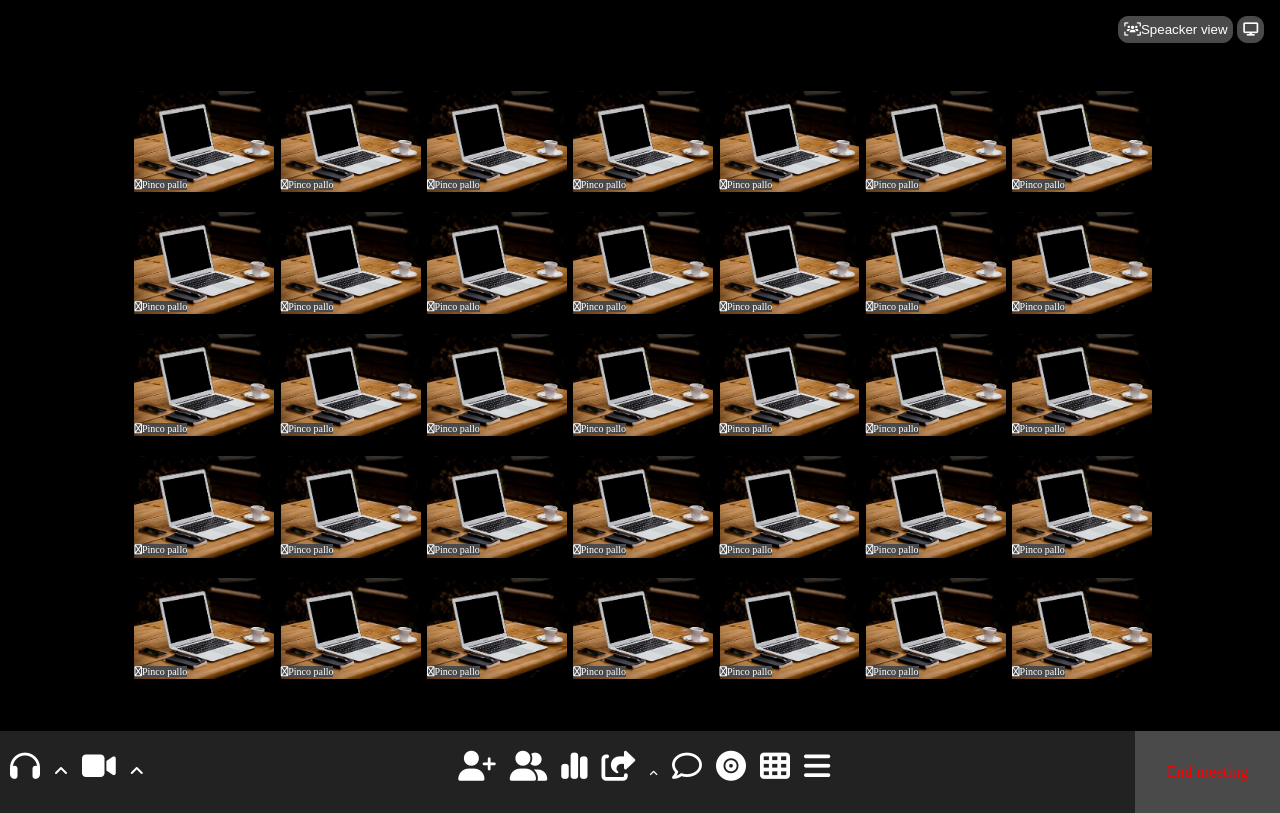
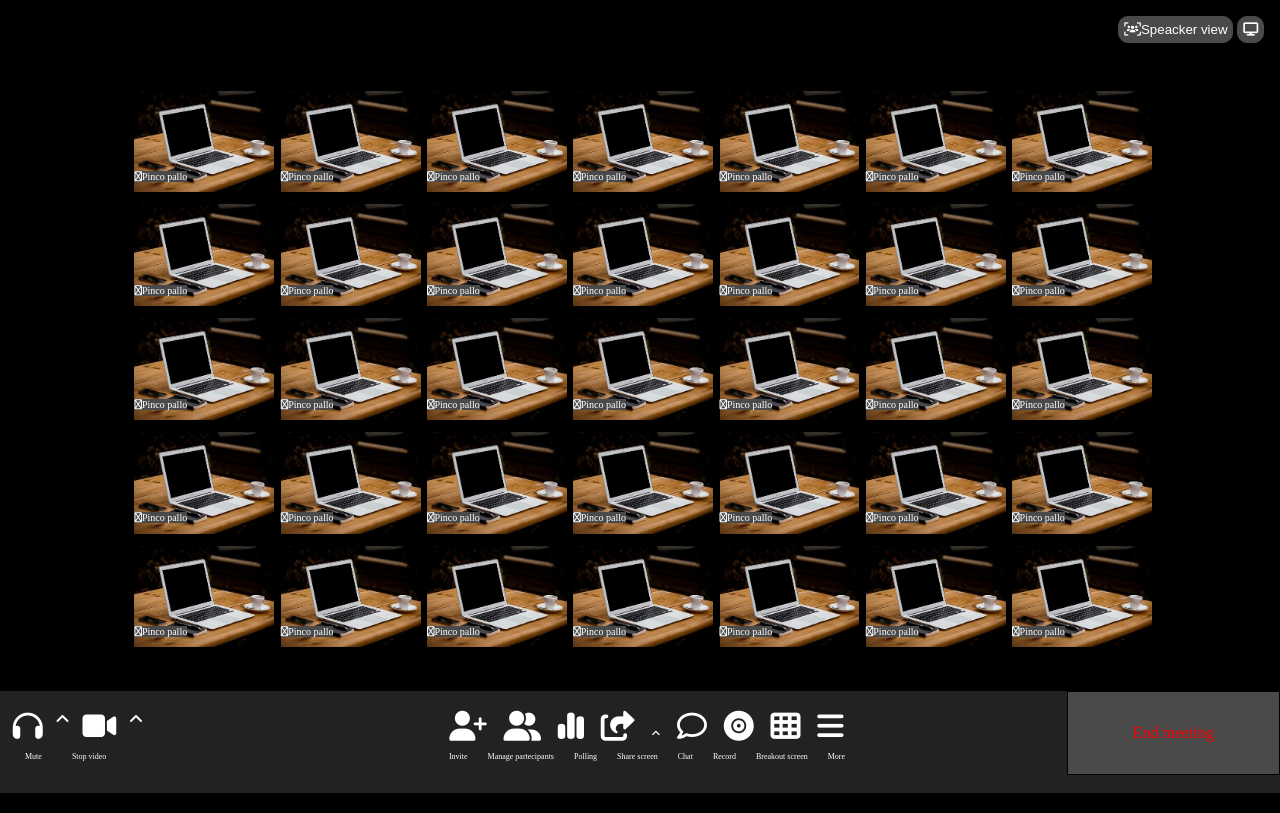
Before and after one commit to MaTtiaa01/html-css-zoom, a plain HTML site: page index.html in a window 1280 px wide. Drawn offline with Linux system fonts and the light colour scheme.

Commit message:
fix icon text

```diff
--- a/assets/css/style.css
+++ b/assets/css/style.css
@@ -36,9 +36,22 @@ img{
 
 .col_7{
     width: calc((100% / 7) * 1);
+    position: relative;
     padding-left: 0.4rem;
-    padding-bottom: 1rem;
-    position: relative;
+    padding-bottom: 0.5rem;
+}
+
+.col_4{
+    width: calc((100% / 12) * 4);
+}
+
+.col_2{
+    width: calc((100% / 12) * 2);
+}
+
+.col_8{
+    width: calc((100% / 12) * 8);
+    text-align: center;
 }
 /* #region header */
 
@@ -76,10 +89,11 @@ footer{
 
 footer .row{
     justify-content: space-between;
+
 }
 
 footer i{
-    margin-left: 10px;
+    margin-left: 0.8rem;
     padding: 20px 0;
     display: block;
 
@@ -95,12 +109,33 @@ footer i{
     display: flex;
 }
 
-.command_left{
 
-}
 .command_right{
     background-color: var(--zo-light);
     color: var(--zo-brillant);
     padding: 2rem;
     height: 100%;
+    text-align: center;
+    border: 1px solid var(--zo-dark);
 }
+
+footer .col_2 span, footer .col_8 span{
+    font-size: 8px;
+    margin-right: 1rem;
+
+}
+
+
+footer .right{
+    height: 0px;
+}
+
+footer .icon_text{
+    position: relative;
+    left: 15px;
+    bottom:30px;
+}
+
+footer .icon_text_left span{
+    margin-left: 10px;
+}
--- a/index.html
+++ b/index.html
@@ -170,7 +170,8 @@
         <div class="bottom_page">
             <div class="row">
 
-                <div class="command_left ">
+                <div class="col_2 ">
+                    <div class="command_left d_flex">
 
                         <i class="fa-solid fa-headphones big"></i>
                         <i class="fa-solid fa-angle-up"></i>
@@ -179,8 +180,12 @@
 
                     </div>
 
+                </div>
 
 
+
+
+                <div class="col_8">
                     <div class="command_center">
                         <i class="fa-solid fa-user-plus big"></i>
                         <i class="fa-solid fa-user-group big"></i>
@@ -191,11 +196,43 @@
                         <i class="fa-solid fa-record-vinyl big"></i>
                         <i class="fa-solid fa-table-cells big"></i>
                         <i class="fa-solid fa-bars big"></i>
+
+
                     </div>
+                </div>
+
+               <div class="col_2">
                     <div class="command_right">
                         End meeting
                     </div>
                </div>
+
+               <div class="col_2 icon_text_left icon_text">
+                    <span>Mute</span>
+                    <span>Stop video</span>
+               </div>
+
+               <div class="col_8 icon_text">
+                <span>Invite</span>
+                <span>Manage partecipants</span>
+                <span>Polling</span>
+                <span>Share screen</span>
+                <span>Chat</span>
+                <span>Record</span>
+                <span>Breakout screen</span>
+                <span>More</span>
+               </div>
+
+               <div class="col_2 right">
+
+               </div>
+
+
+
+
+            </div>
+
+
 
 
         </div>
```
Lines whose indentation alone changed are shown as unchanged.
